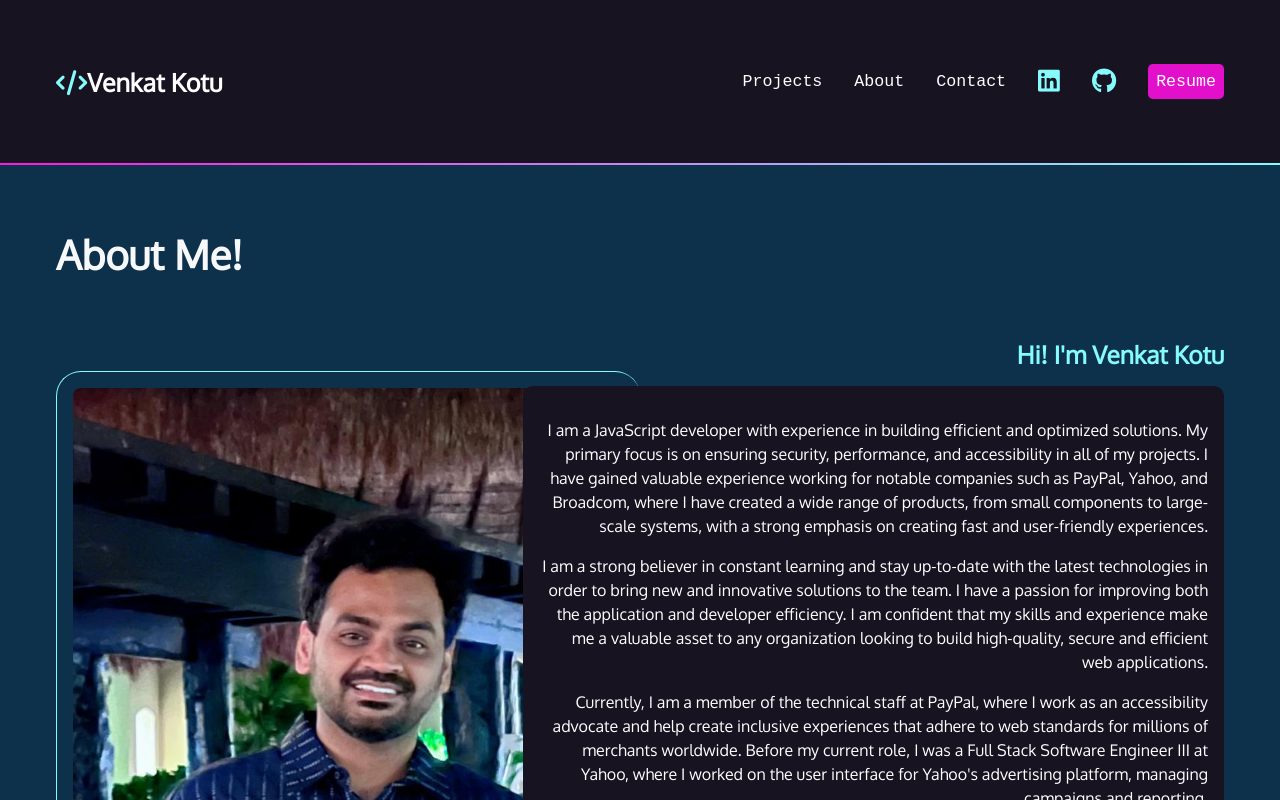
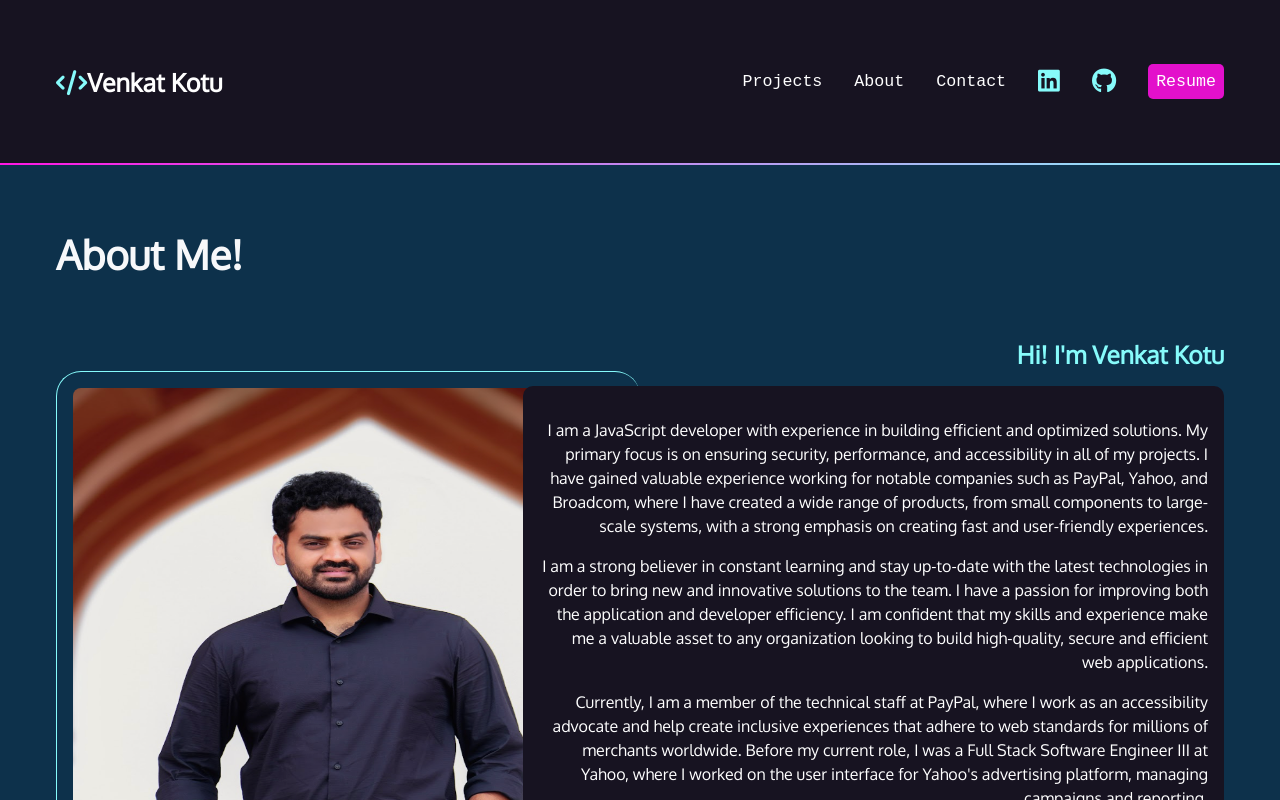
Before and after one commit to vkotu/portfolio-next, a Next.js app: page /about in a window 1280 px wide. Shown: the top 800 px of the page. Built offline with nearby package versions, Linux system fonts and the light colour scheme; a web font is replaced by a local one.

Commit message:
Update about.jsx

```diff
--- a/pages/about.jsx
+++ b/pages/about.jsx
@@ -100,7 +100,7 @@ const About = () => {
             <Image
               width={500}
               height={650}
-              src="/9.png"
+              src="/aboutMe.png"
               alt="Screenshot of profile pic."
             />
           </article>
```
